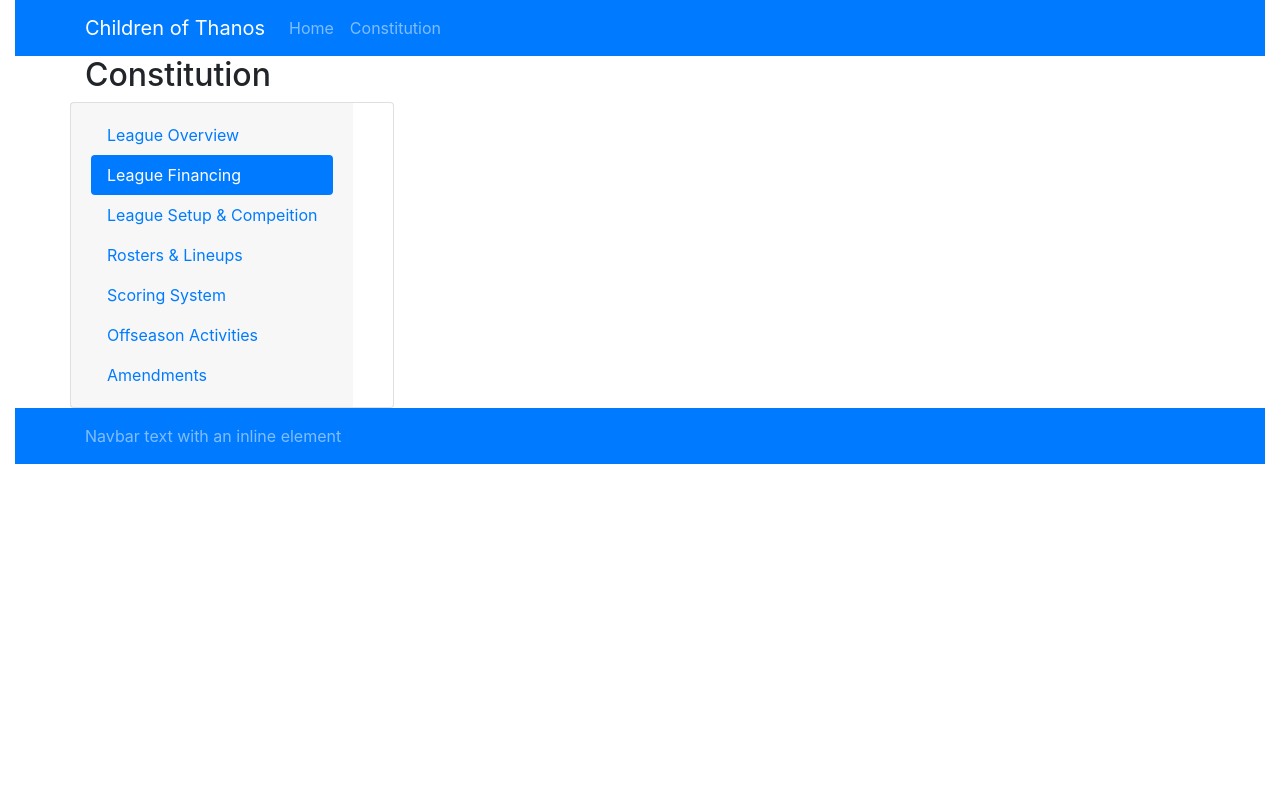
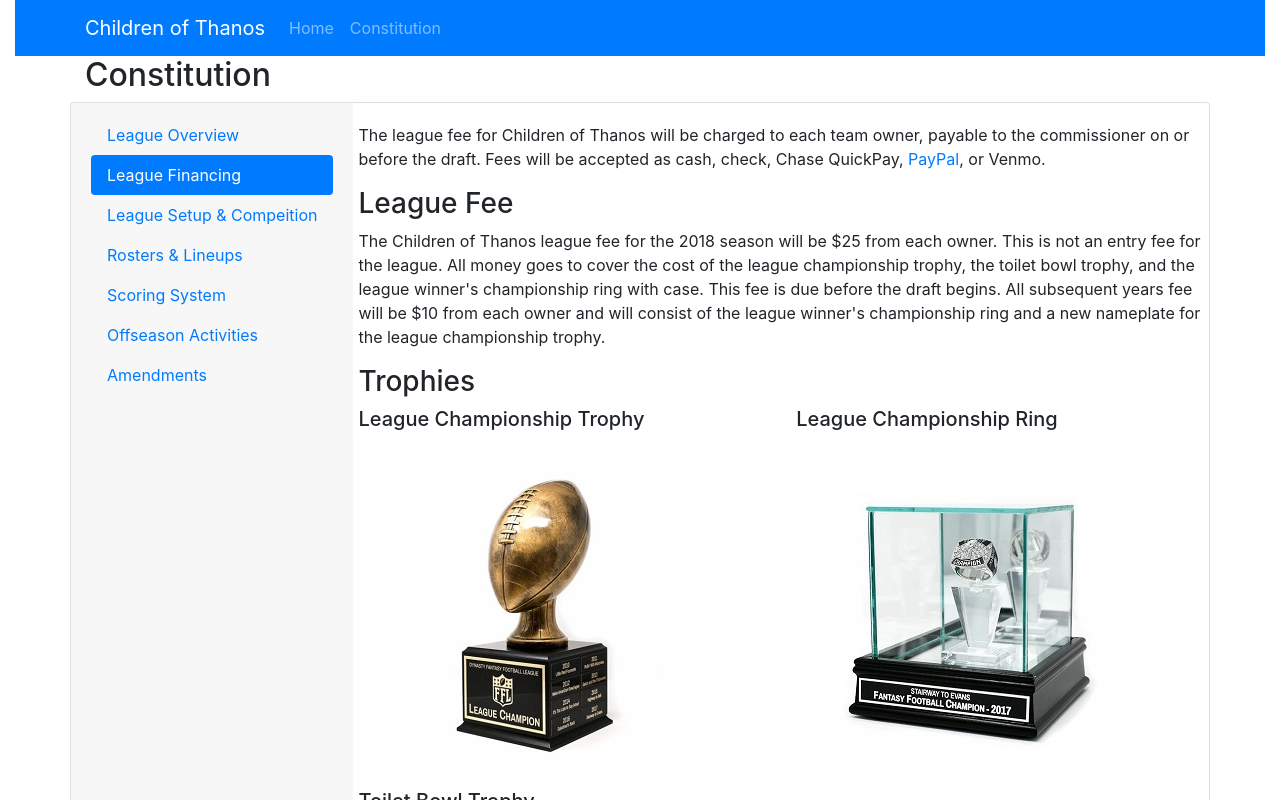
Before and after one commit to jsw0002/children-of-thanos, a Nuxt app: page /constitution in a window 1280 px wide. Both pictures are taken after a click on the tab "League Financing". Shown: the top 800 px of the page. Built offline with nearby package versions, Linux system fonts and the light colour scheme.

Commit message:
added league financing section

```diff
--- a/components/Constitution/ConstitutionTabs.vue
+++ b/components/Constitution/ConstitutionTabs.vue
@@ -6,6 +6,7 @@
           <league-overview></league-overview>
         </b-tab>
         <b-tab title="League Financing">
+          <league-financing></league-financing>
         </b-tab>
         <b-tab title="League Setup & Compeition">
         </b-tab>
@@ -24,12 +25,14 @@
 
 <script>
 import LeagueOverview from '~/components/Constitution/LeagueOverview';
+import LeagueFinancing from '~/components/Constitution/LeagueFinancing';
 
 export default {
   components: {
     LeagueOverview,
-  }
-}
+    LeagueFinancing,
+  },
+};
 </script>
 
 <style>
--- /dev/null
+++ b/components/Constitution/LeagueFinancing.vue
@@ -0,0 +1,61 @@
+<template>
+  <div class="row">
+    <sub-section>
+      The league fee for Children of Thanos will be charged to each team owner, payable to the commissioner on or before the draft.
+      Fees will be accepted as cash, check, Chase QuickPay, <a target="_blank" href="https://paypal.me/jsw0002">PayPal</a>, or Venmo.
+    </sub-section>
+
+    <sub-section title="League Fee">
+      The Children of Thanos league fee for the 2018 season will be $25 from each owner.
+      This is not an entry fee for the league.
+      All money goes to cover the cost of the league championship trophy, the toilet bowl trophy, and the league winner's championship ring with case.
+      This fee is due before the draft begins.
+      All subsequent years fee will be $10 from each owner and will consist of the league winner's championship ring and a new nameplate for the league championship trophy.
+    </sub-section>
+
+    <div class="row">
+      <div class="col">
+        <h3>Trophies</h3>
+      </div>
+    </div>
+
+    <div class="row">
+      <div class="col">
+        <h5>League Championship Trophy</h5>
+        <img src="images/championship-trophy.jpg" />
+      </div>
+      <div class="col">
+        <h5>League Championship Ring</h5>
+        <img src="images/championship-ring.jpg" />
+      </div>
+      <div class="col">
+        <h5>Toilet Bowl Trophy</h5>
+        <img src="images/toilet-bowl-trophy.jpg" />
+      </div>
+    </div>
+
+    <sub-section>
+      Championship Trophy and Toilet Bowl trophy should be transferred to the new owners within 30 days of the league end date.
+      Loser pays all shipping fees if necessary.
+    </sub-section>
+
+    <sub-section>
+      <span class="italic">Troy's Rule:</span> As punishment for finishing last in the league the loser will have to take a picture of themselves holding the toilet bowl and make it their team picture for the next season.
+      Also their team name for that year will have to incorporate the word "loser".
+    </sub-section>
+  </div>
+</template>
+
+<script>
+import SubSection from '~/components/SubSection';
+
+export default {
+  components: {
+    SubSection,
+  },
+};
+</script>
+
+<style>
+
+</style>
```
Also changed, not shown: static/css/main.css (+8 -0 lines).
